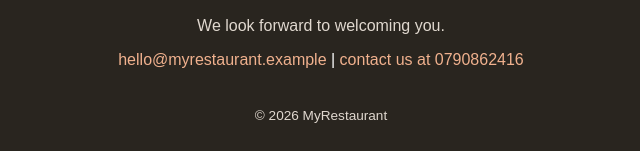
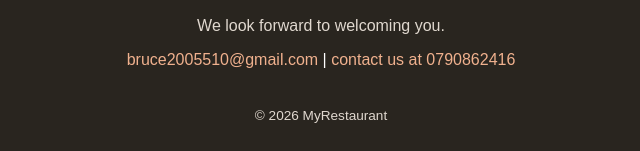
Before and after one commit to tommylee-alt/My-hotel2, a plain HTML site: page index.html in a window 1280 px wide. Shown: the part 3471-3622 px from the top of the page, 319-959 px from the left. Drawn offline with Linux system fonts and the light colour scheme.

Commit message:
Update index.html

```diff
--- a/index.html
+++ b/index.html
@@ -206,7 +206,7 @@
     <footer id="contact" class="site-footer">
         <h2>Visit MyRestaurant</h2>
         <p>We look forward to welcoming you.</p>
-        <a href="mailto:hello@myrestaurant.example">hello@myrestaurant.example</a> |
+        <a href="mailto:bruce2005510@gmmail.com">bruce2005510@gmail.com</a> |
         <a href="tel:+254790862416">contact us at 0790862416</a>
         <p class="copyright">&copy; 2026 MyRestaurant</p>
     </footer>
```
